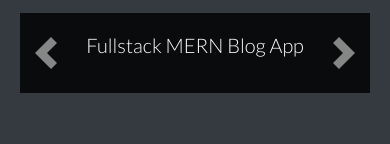
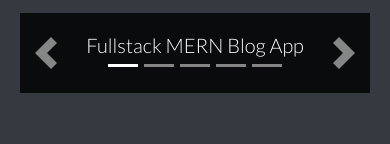
Before and after one commit to mvangin/portfolio_refactored, a website: page index.html in a window 390 px wide. Shown: the part 2458-2602 px from the top of the page. Drawn offline with nearby package versions, Linux system fonts and the light colour scheme; some packages are replaced by stand-ins of ours; a script that the page names is missing.

Commit message:
update mobile carousel indicator view

```diff
--- a/index.html
+++ b/index.html
@@ -98,7 +98,7 @@
             </div>
 
             <div id="carousel-caption" class="carousel slide" data-ride="carousel" data-interval="false">
-                <ol class="carousel-indicators d-none d-md-flex">
+                <ol class="carousel-indicators d-flex">
                     <li data-target="#carousel-caption" data-slide-to="0" class="active"></li>
                     <li data-target="#carousel-caption" data-slide-to="1"></li>
                     <li data-target="#carousel-caption" data-slide-to="2"></li>
```
